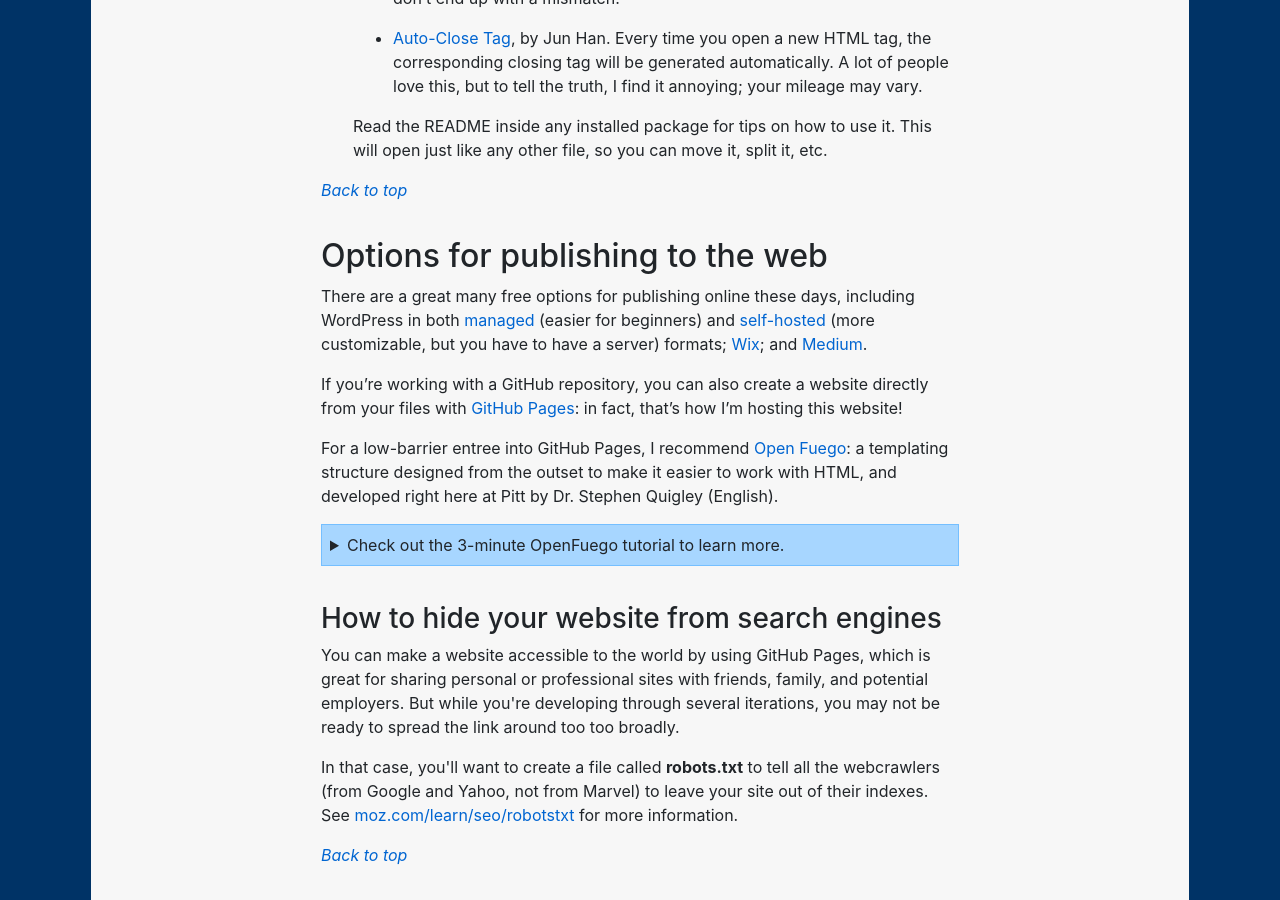
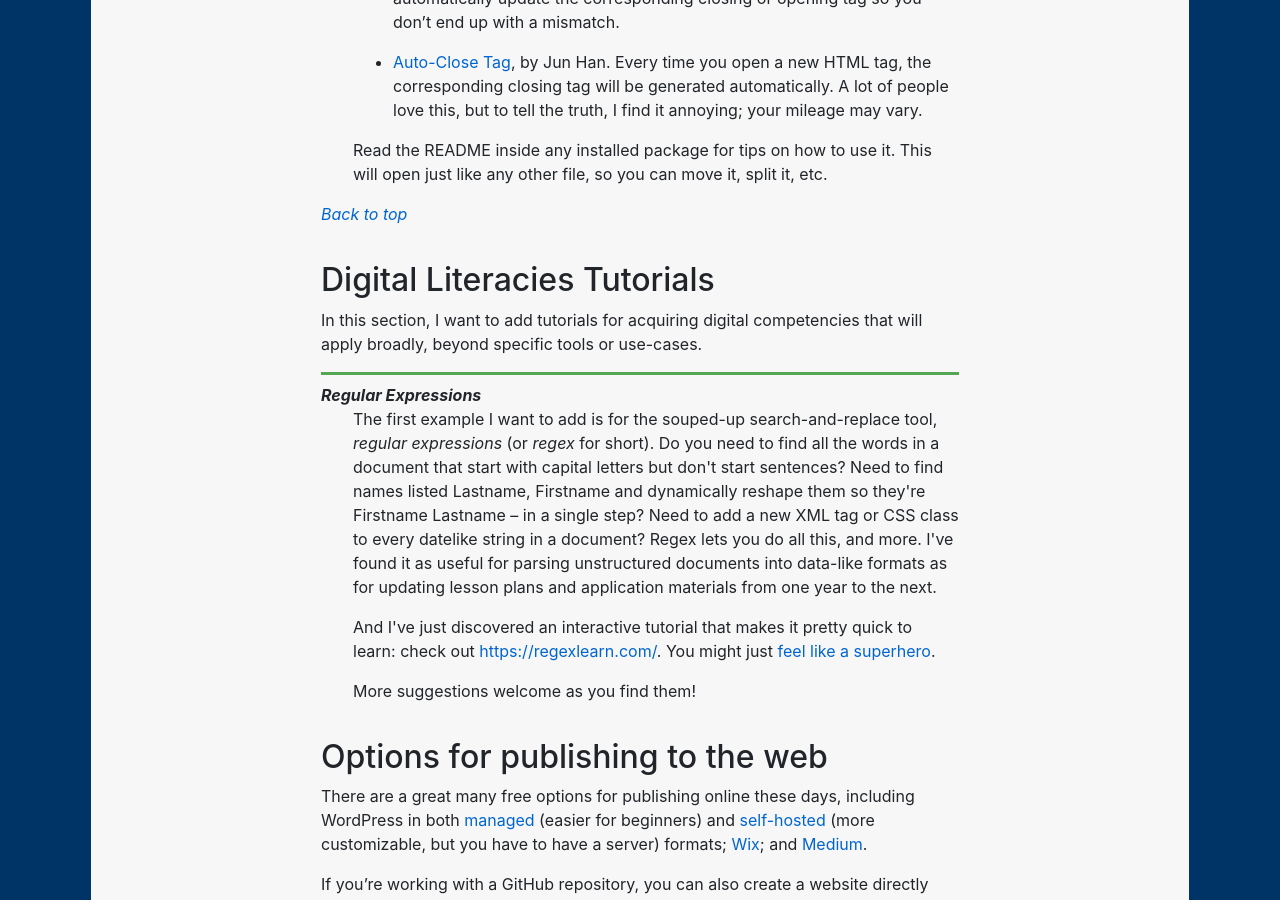
Before and after one commit to benmiller314/dsam2023fall, a Jekyll site: the page built from resources.md, in a window 1280 px wide and 900 px high, scrolled down 4647 px. Built offline with Jekyll 4.4.1, drawn with Linux system fonts in a browser that asks for light colours; some of the changed text lies outside the part shown.

Commit message:
add regex tutorial
as the first entry in a new section of "Digital Literacies Tutorials"

```diff
--- a/resources.md
+++ b/resources.md
@@ -16,6 +16,7 @@
 - [Help with Git and GitHub](#help-with-git-and-github)
     - [Dealing with Large Files](#dealing-with-large-files)
 - [Text Editors](#text-editors)
+- [Digital Literacies Tutorials](#digital-literacies-tutorials)
 - [Options for publishing to the web](#options-for-publishing-to-the-web)
     - [How to hide your website from search engines](#how-to-hide-your-website-from-search-engines)
 - [Academic Journals](#academic-journals)
@@ -139,6 +140,19 @@
 <a href="#top"><em>Back to top</em></a>
 
 
+## Digital Literacies Tutorials
+
+In this section, I want to add tutorials for acquiring digital competencies that will apply broadly, beyond specific tools or use-cases.
+
+<dl>
+<dt>Regular Expressions</dt>
+<dd><p>The first example I want to add is for the souped-up search-and-replace tool, <em>regular expressions</em> (or <em>regex</em> for short). Do you need to find all the words in a document that start with capital letters but don't start sentences? Need to find names listed Lastname, Firstname and dynamically reshape them so they're Firstname Lastname – in a single step? Need to add a new XML tag or CSS class to every datelike string in a document? Regex lets you do all this, and more. I've found it as useful for parsing unstructured documents into data-like formats as for updating lesson plans and application materials from one year to the next.</p>
+
+<p>And I've just discovered an interactive tutorial that makes it pretty quick to learn: check out <a href="https://regexlearn.com/">https://regexlearn.com/</a>. You might just <a href="https://xkcd.com/208/" title="xkcd is by Randall Munroe, and is licensed under CC-BY-NC-2.5.">feel like a superhero</a>.</p>
+</dd>
+<dd>More suggestions welcome as you find them!</dd>
+</dl>
+
 ## Options for publishing to the web
 
 There are a great many free options for publishing online these days, including WordPress in both <a href="https://wordpress.com">managed</a> (easier for beginners) and <a href="https://wordpress.org">self-hosted</a> (more customizable, but you have to have a server) formats; <a href="https://wix.com">Wix</a>; and <a href="https://medium.com">Medium</a>.
```
